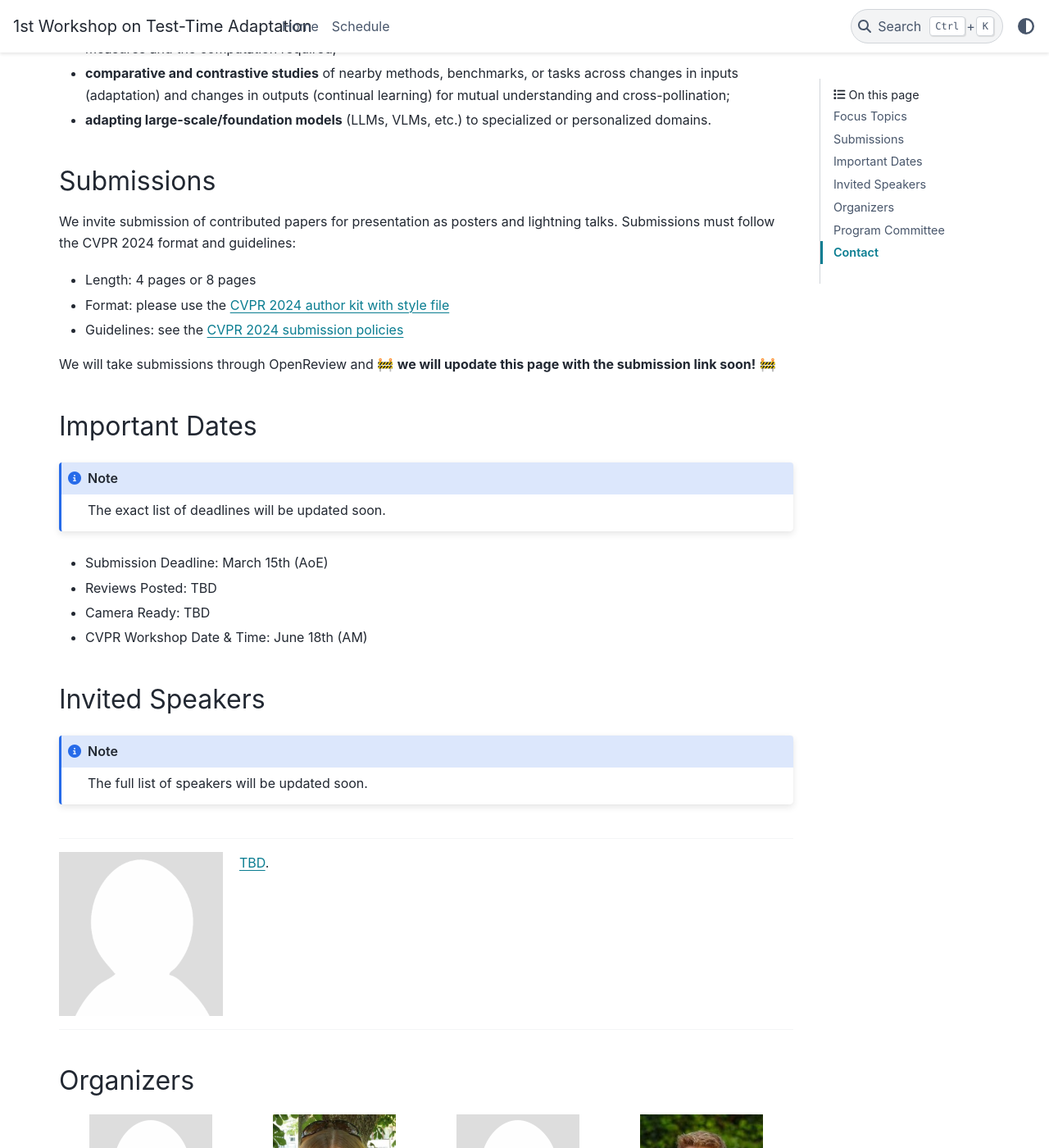
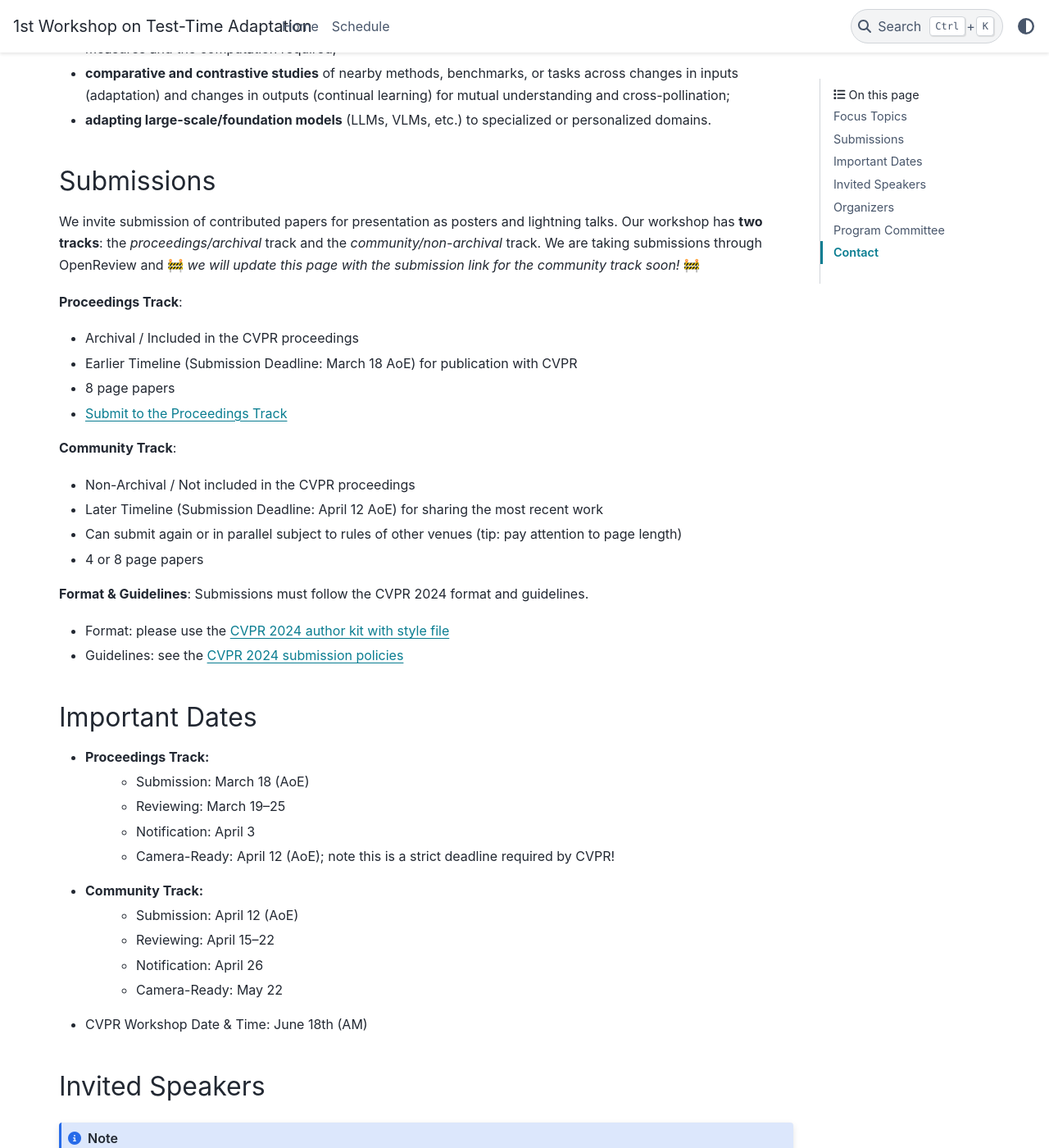
Before and after one commit to tta-icml2025/tta-icml2025.github.io, a Sphinx documentation site: the page built from docs/source/index.rst, in a window 1280 px wide and 1400 px high, scrolled down 1217 px. Shown: the whole window at 82% size. Built offline with Sphinx 7.4.7 and the PyData theme 0.15.4, drawn with Linux system fonts in a browser that asks for light colours.

Commit message:
explain submission tracks + link to proceedings submission site

```diff
--- a/docs/source/index.rst
+++ b/docs/source/index.rst
@@ -30,29 +30,49 @@ Submissions
 -----------
 
 We invite submission of contributed papers for presentation as posters and lightning talks.
-Submissions must follow the CVPR 2024 format and guidelines:
+Our workshop has **two tracks**: the *proceedings/archival* track and the *community/non-archival* track.
+We are taking submissions through OpenReview and 🚧 *we will update this page with the submission link for the community track soon!* 🚧
 
-- Length: 4 pages or 8 pages
+**Proceedings Track**:
+
+- Archival / Included in the CVPR proceedings
+- Earlier Timeline (Submission Deadline: March 18 AoE) for publication with CVPR
+- 8 page papers
+- `Submit to the Proceedings Track`_
+
+.. _Submit to the Proceedings Track: https://openreview.net/group?id=thecvf.com/CVPR/2024/Workshop/MAT
+
+**Community Track**:
+
+- Non-Archival / Not included in the CVPR proceedings
+- Later Timeline (Submission Deadline: April 12 AoE) for sharing the most recent work
+- Can submit again or in parallel subject to rules of other venues (tip: pay attention to page length)
+- 4 or 8 page papers
+
+**Format & Guidelines**: Submissions must follow the CVPR 2024 format and guidelines.
+
 - Format: please use the `CVPR 2024 author kit with style file`_
 - Guidelines: see the `CVPR 2024 submission policies`_
 
 .. _CVPR 2024 author kit with style file: https://github.com/cvpr-org/author-kit/releases`
 .. _CVPR 2024 submission policies: https://cvpr.thecvf.com/Conferences/2024/AuthorGuidelines
 
-We will take submissions through OpenReview and 🚧 **we will upodate this page with the submission link soon!** 🚧
+
 
 Important Dates
 ---------------
 
-.. note::
-
-   The exact list of deadlines will be updated soon.
-
-- Submission Deadline: March 15th (AoE)
-- Reviews Posted: TBD
-- Camera Ready: TBD
+- Proceedings Track:
+   - Submission: March 18 (AoE)
+   - Reviewing: March 19–25
+   - Notification: April 3
+   - Camera-Ready: April 12 (AoE); note this is a strict deadline required by CVPR!
+- Community Track:
+   - Submission: April 12 (AoE)
+   - Reviewing: April 15–22
+   - Notification: April 26
+   - Camera-Ready: May 22
 - CVPR Workshop Date & Time: June 18th (AM)
-
 
 
 Invited Speakers
```
